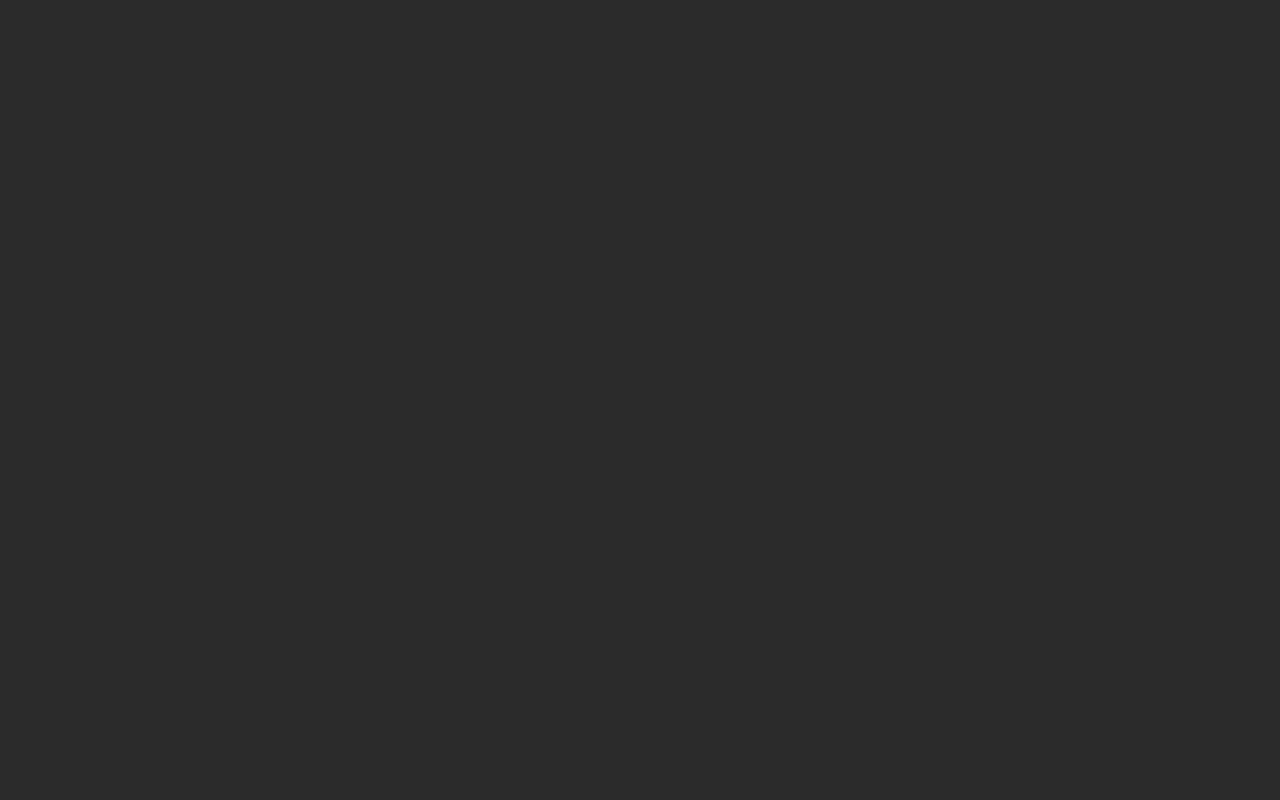
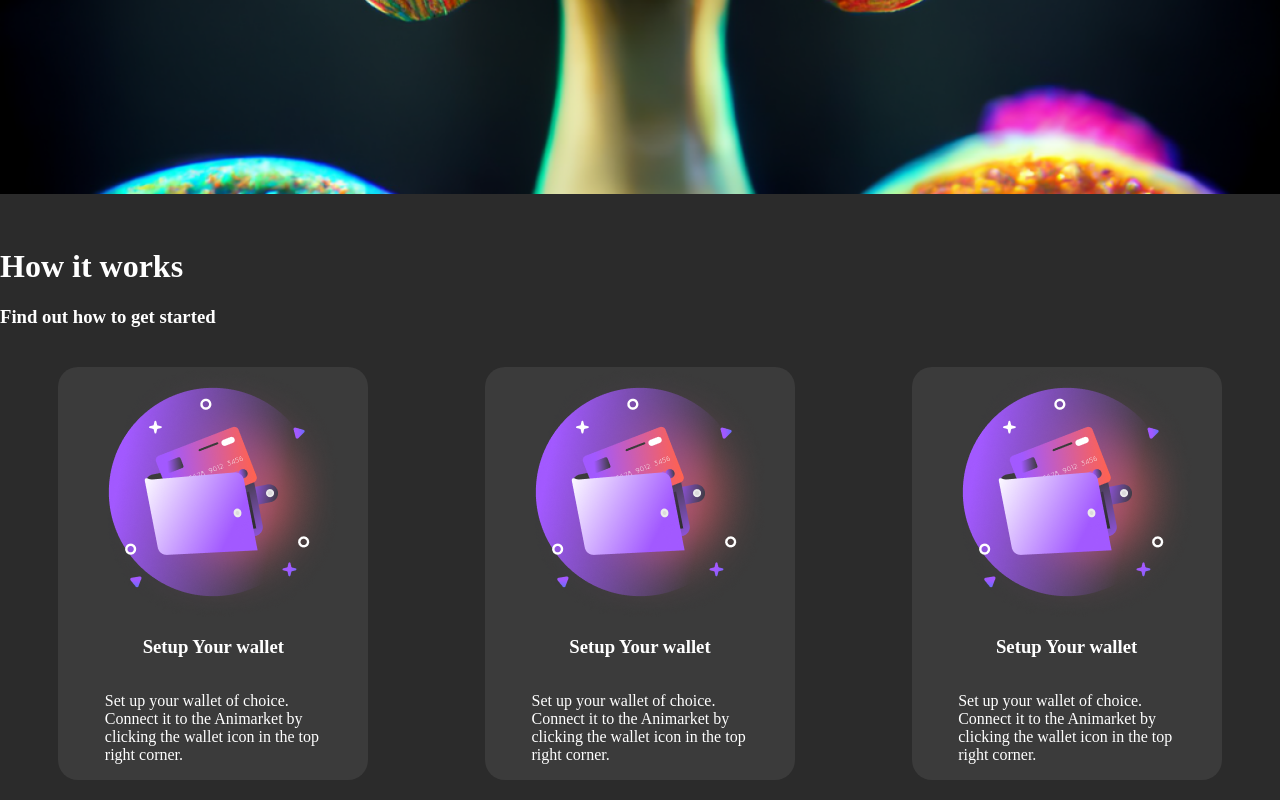
Before and after one commit to 3alehi/nft-market-palace, a Next.js app in the folder nft-market-place/: page / in a window 1280 px wide. Shown: the part 5097-5897 px from the top of the page. Before the commit the page ends 4691 px from the top, so only its background shows below. Built offline with nearby package versions, Linux system fonts and the light colour scheme.

Commit message:
end the work and work box

```diff
--- /dev/null
+++ b/nft-market-place/src/Cpmponnets/BG/Bg.jsx
@@ -0,0 +1,10 @@
+import React from 'react'
+import style from "./Bg.module.css"
+export default function Bg() {
+  return (
+    <>
+<img  className={style.img} src="./img/Poster/NFT Highlight (1).png" alt="" />
+    </>
+
+)
+}
--- /dev/null
+++ b/nft-market-place/src/Cpmponnets/BG/Bg.module.css
@@ -0,0 +1,4 @@
+.img{
+    width: 100%;
+    height: 600px;
+}
--- /dev/null
+++ b/nft-market-place/src/Cpmponnets/WorkBox/WorkBox.jsx
@@ -0,0 +1,14 @@
+import React from "react";
+import style from "./WorkBox.module.css";
+export default function WorkBox() {
+  return (
+    <div className={style.WorkBox}>
+      <img src="./img/Icon/Icon.png" alt="" />
+      <h3>Setup Your wallet</h3>
+      <p className={style.p}>
+        Set up your wallet of choice. Connect it to the Animarket by clicking
+        the wallet icon in the top right corner.
+      </p>
+    </div>
+  );
+}
--- /dev/null
+++ b/nft-market-place/src/Cpmponnets/WorkBox/WorkBox.module.css
@@ -0,0 +1,21 @@
+.WorkBox{
+    background-color: #3B3B3B;
+    width: 310px;
+    display: flex;
+    flex-direction: column;
+    justify-content: center;
+    align-items: center;
+    border-radius: 20px;
+    cursor: pointer;
+    transition: all 0.3s;
+    margin: 20px;
+
+}
+.WorkBox:hover{
+    transform: scale(0.9);
+
+}
+.p{
+    width: 70%;
+
+}
--- /dev/null
+++ b/nft-market-place/src/app/Work/Work.module.css
@@ -0,0 +1,10 @@
+.work{
+    margin-top: 50px;
+    color: white;
+}
+.work_box{
+    display: flex;
+    justify-content: space-around;
+    flex-wrap: wrap;
+
+}
--- /dev/null
+++ b/nft-market-place/src/app/Work/work.jsx
@@ -0,0 +1,16 @@
+import React from "react";
+import style from "./Work.module.css";
+import WorkBox from "@/Cpmponnets/WorkBox/WorkBox";
+export default function Work() {
+  return (
+    <div className={style.work}>
+      <h1>How it works</h1>
+      <h3>Find out how to get started</h3>
+      <div className={style.work_box}>
+        <WorkBox />
+        <WorkBox />
+        <WorkBox />
+      </div>
+    </div>
+  );
+}
--- a/nft-market-place/src/app/page.js
+++ b/nft-market-place/src/app/page.js
@@ -5,15 +5,19 @@ import Collection from './Collection/Collection';
 import Creators from './creators/Creators';
 import Category from './Category/Category';
 import MoreNft from './MoreNft/MoreNft';
+import Bg from '@/Cpmponnets/BG/Bg';
+import Work from './Work/work';
 
 export default function page() {
   return (
-    <div className='container'>
+    <div >
       <Header/>
       <Collection/>
       <Creators/>
       <Category/>
       <MoreNft/>
+      <Bg/>
+      <Work/>
 
 
 
```
Also changed, not shown: nft-market-place/public/img/Icon/Icon.png (added), nft-market-place/public/img/Poster/NFT Highlight (1).png (added).
